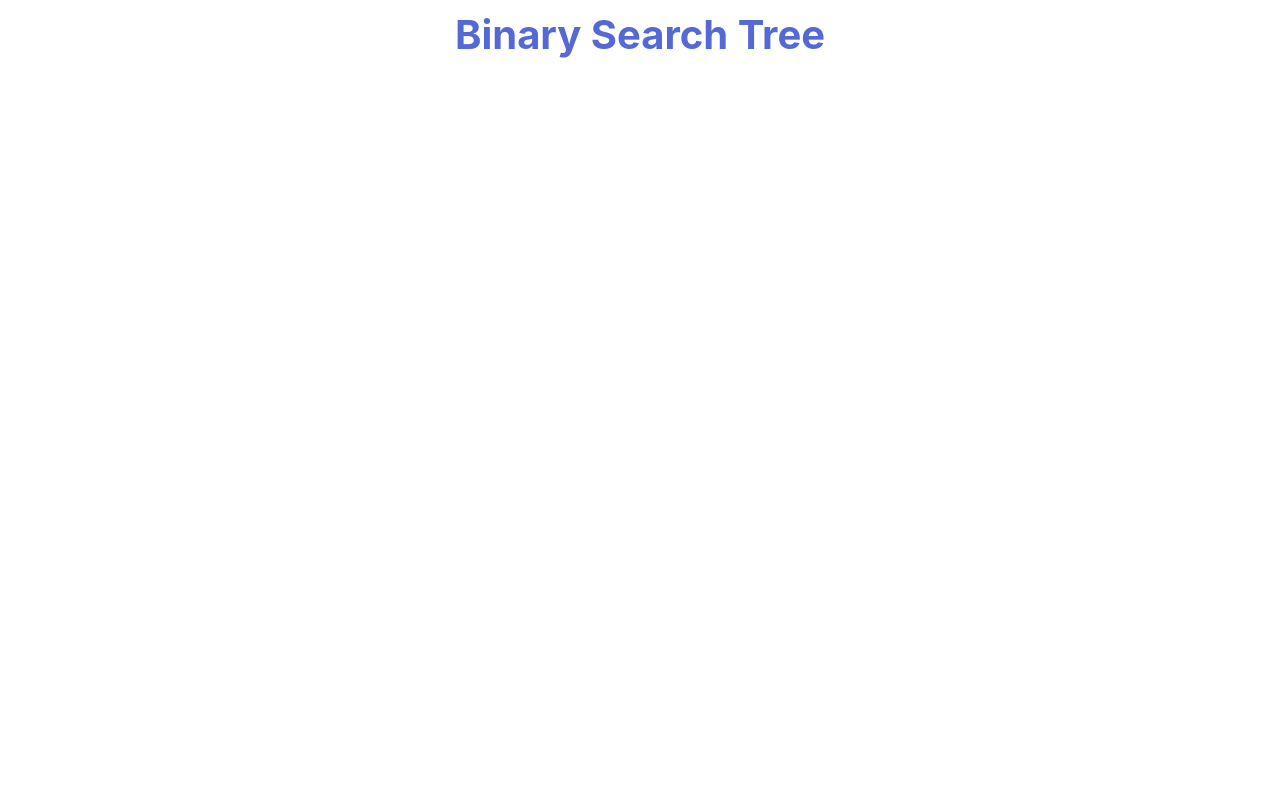
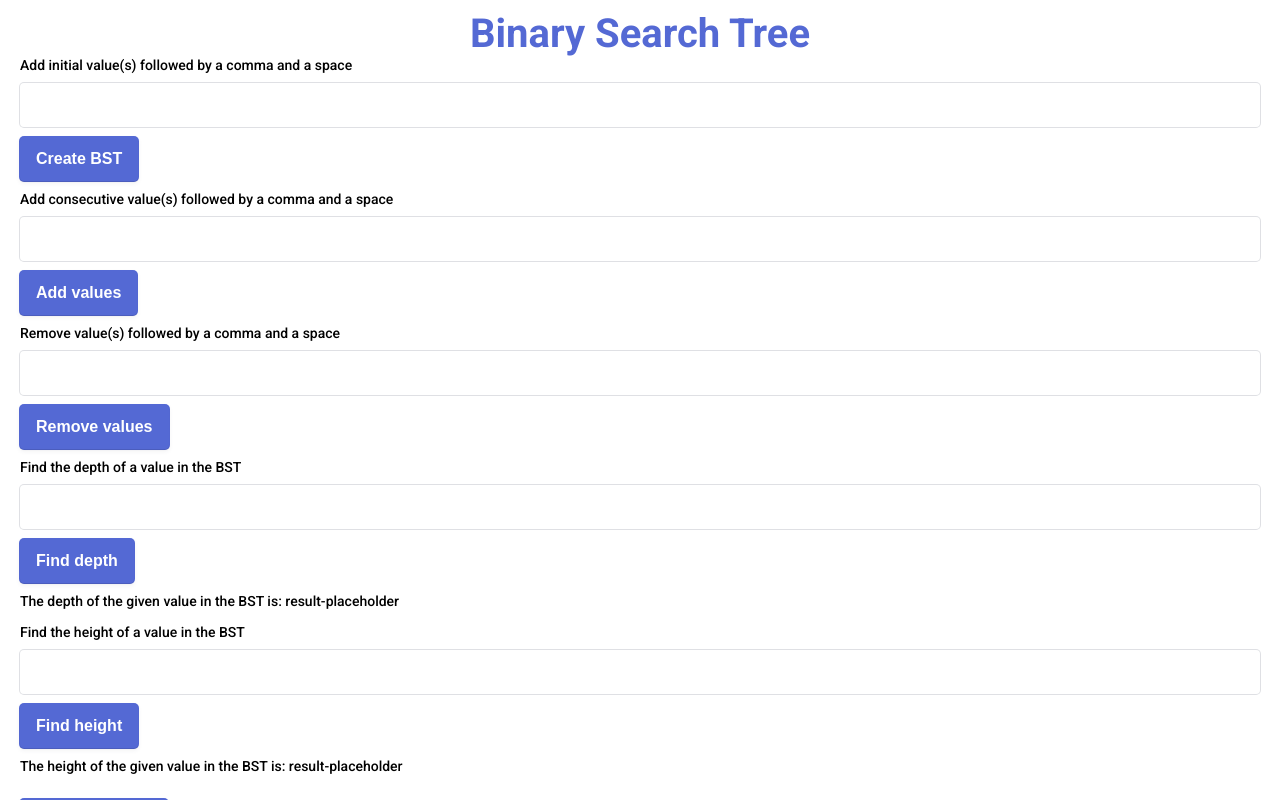
Before and after one commit to AdePrieelle/balanced-binary-search-tree, a React (Create React App) app: page / in a window 1280 px wide. Built offline with nearby package versions, Linux system fonts and the light colour scheme.

Commit message:
Add component ControlsBST with scss styling and add font to index.html

```diff
--- a/public/index.html
+++ b/public/index.html
@@ -7,6 +7,9 @@
     <meta name="theme-color" content="#000000" />
     <meta name="description" content="Web site created using create-react-app" />
     <link rel="apple-touch-icon" href="%PUBLIC_URL%/logo192.png" />
+    <link rel="preconnect" href="https://fonts.googleapis.com">
+    <link rel="preconnect" href="https://fonts.gstatic.com" crossorigin>
+    <link href="https://fonts.googleapis.com/css2?family=Roboto:ital,wght@0,100;0,300;0,400;0,500;0,700;0,900;1,100;1,300;1,400;1,500;1,700;1,900&display=swap" rel="stylesheet">
     <!--
       manifest.json provides metadata used when your web app is installed on a
       user's mobile device or desktop. See https://developers.google.com/web/fundamentals/web-app-manifest/
--- a/src/components/App/App.js
+++ b/src/components/App/App.js
@@ -1,11 +1,13 @@
 import React from 'react';
 import styles from './App.module.scss';
 import { Header } from '../Header/Header.js';
+import { ControlsBST } from '../ControlsBST/ControlsBST.js';
 
 export const App = () => {
   return (
     <div className={styles.App}>
         <Header title={"Binary Search Tree"} />
+        <ControlsBST />
     </div>
   );
 };
--- a/src/components/App/App.module.scss
+++ b/src/components/App/App.module.scss
@@ -2,6 +2,7 @@
 
 .App {
   height: 100%;
+  padding: 0 20px;
   overflow: auto;
   background-color: $App-bg-color;
 }
--- /dev/null
+++ b/src/components/ControlsBST/ControlsBST.js
@@ -0,0 +1,28 @@
+import styles from './ControlsBST.module.scss';
+
+export const ControlsBST = () => {
+  return (
+    <div className={styles.ControlsBST}>
+      <form className={styles.ControlsBST__form}>
+          <label className={styles["ControlsBST__form-label"]} htmlFor="initial-values">Add initial value(s) followed by a comma and a space</label>
+          <input className={styles["ControlsBST__form-input"]} id="initial-values" name="initial-values" type="text" />
+          <button className={styles["ControlsBST__form-button"]}>Create BST</button>
+          <label className={styles["ControlsBST__form-label"]} htmlFor="insert-values">Add consecutive value(s) followed by a comma and a space</label>
+          <input className={styles["ControlsBST__form-input"]} id="insert-values" name="insert-values" type="text" />
+          <button className={styles["ControlsBST__form-button"]}>Add values</button>
+          <label className={styles["ControlsBST__form-label"]} htmlFor="remove-values">Remove value(s) followed by a comma and a space</label>
+          <input className={styles["ControlsBST__form-input"]} id="remove-values" name="remove-values" type="text" />
+          <button className={styles["ControlsBST__form-button"]}>Remove values</button>
+          <label className={styles["ControlsBST__form-label"]} htmlFor="depth-value">Find the depth of a value in the BST</label>
+          <input className={styles["ControlsBST__form-input"]} id="depth-value" name="depth-value" type="text" />
+          <button className={styles["ControlsBST__form-button"]}>Find depth</button>
+          <div className={styles["ControlsBST__form-result"]}>The depth of the given value in the BST is: {"result-placeholder"}</div>
+          <label className={styles["ControlsBST__form-label"]} htmlFor="height-value">Find the height of a value in the BST</label>
+          <input className={styles["ControlsBST__form-input"]} id="height-value" name="depth-value" type="text" />
+          <button className={styles["ControlsBST__form-button"]}>Find height</button>
+          <div className={styles["ControlsBST__form-result"]}>The height of the given value in the BST is: {"result-placeholder"}</div>
+          <button className={styles["ControlsBST__form-button"]}>Rebalance BST</button>
+      </form>
+    </div>
+  );
+};
--- /dev/null
+++ b/src/components/ControlsBST/ControlsBST.module.scss
@@ -0,0 +1,69 @@
+@import "../../styles/partials/variables";
+
+.ControlsBST {
+  font-size: 1.6rem;
+  // border: 2px solid red;
+  .ControlsBST__form {
+    .ControlsBST__form-label {
+      display: block;
+      margin-bottom: 10px;
+      font-size: 1.4rem;
+      font-weight: 500;
+    }
+    .ControlsBST__form-input {
+      width: 100%;
+      font-size: 16px;
+      line-height: 28px;
+      padding: 8px 16px;
+      min-height: 44px;
+      border: unset;
+      border-radius: 4px;
+      outline-color: rgb(84 105 212 / 0.5);
+      background-color: rgb(255, 255, 255);
+      box-shadow: rgba(0, 0, 0, 0) 0px 0px 0px 0px,
+                  rgba(0, 0, 0, 0) 0px 0px 0px 0px,
+                  rgba(0, 0, 0, 0) 0px 0px 0px 0px,
+                  rgba(60, 66, 87, 0.16) 0px 0px 0px 1px,
+                  rgba(0, 0, 0, 0) 0px 0px 0px 0px,
+                  rgba(0, 0, 0, 0) 0px 0px 0px 0px,
+                  rgba(0, 0, 0, 0) 0px 0px 0px 0px;
+    }
+    .ControlsBST__form-button {
+      font-size: 16px;
+    line-height: 28px;
+    padding: 8px 16px;
+    // width: 100%;
+    // max-width: 120px;
+    min-height: 44px;
+    border: unset;
+    border-radius: 4px;
+    margin: 10px 0;
+    outline-color: rgb(84 105 212 / 0.5);
+    background-color: rgb(255, 255, 255);
+    box-shadow: rgba(0, 0, 0, 0) 0px 0px 0px 0px,
+                rgba(0, 0, 0, 0) 0px 0px 0px 0px,
+                rgba(0, 0, 0, 0) 0px 0px 0px 0px,
+                rgba(60, 66, 87, 0.16) 0px 0px 0px 1px,
+                rgba(0, 0, 0, 0) 0px 0px 0px 0px,
+                rgba(0, 0, 0, 0) 0px 0px 0px 0px,
+                rgba(0, 0, 0, 0) 0px 0px 0px 0px;
+      background-color: rgb(84, 105, 212);
+      box-shadow: rgba(0, 0, 0, 0) 0px 0px 0px 0px,
+                  rgba(0, 0, 0, 0) 0px 0px 0px 0px,
+                  rgba(0, 0, 0, 0.12) 0px 1px 1px 0px,
+                  rgb(84, 105, 212) 0px 0px 0px 1px,
+                  rgba(0, 0, 0, 0) 0px 0px 0px 0px,
+                  rgba(0, 0, 0, 0) 0px 0px 0px 0px,
+                  rgba(60, 66, 87, 0.08) 0px 2px 5px 0px;
+      color: #fff;
+      font-weight: 600;
+      cursor: pointer;
+    }
+    .ControlsBST__form-result {
+      margin-bottom: 1.5rem;
+      font-size: 1.4rem;
+      font-weight: 500;
+    }
+
+  }
+}
--- a/src/index.scss
+++ b/src/index.scss
@@ -16,7 +16,7 @@ html {
 body {
   height: 100%;
   margin: 0;
-  font-family: -apple-system, BlinkMacSystemFont, 'Segoe UI', 'Roboto', 'Oxygen',
+  font-family: 'Roboto', -apple-system, BlinkMacSystemFont, 'Segoe UI', 'Oxygen',
   'Ubuntu', 'Cantarell', 'Fira Sans', 'Droid Sans', 'Helvetica Neue',
   sans-serif;
   -webkit-font-smoothing: antialiased;
```
